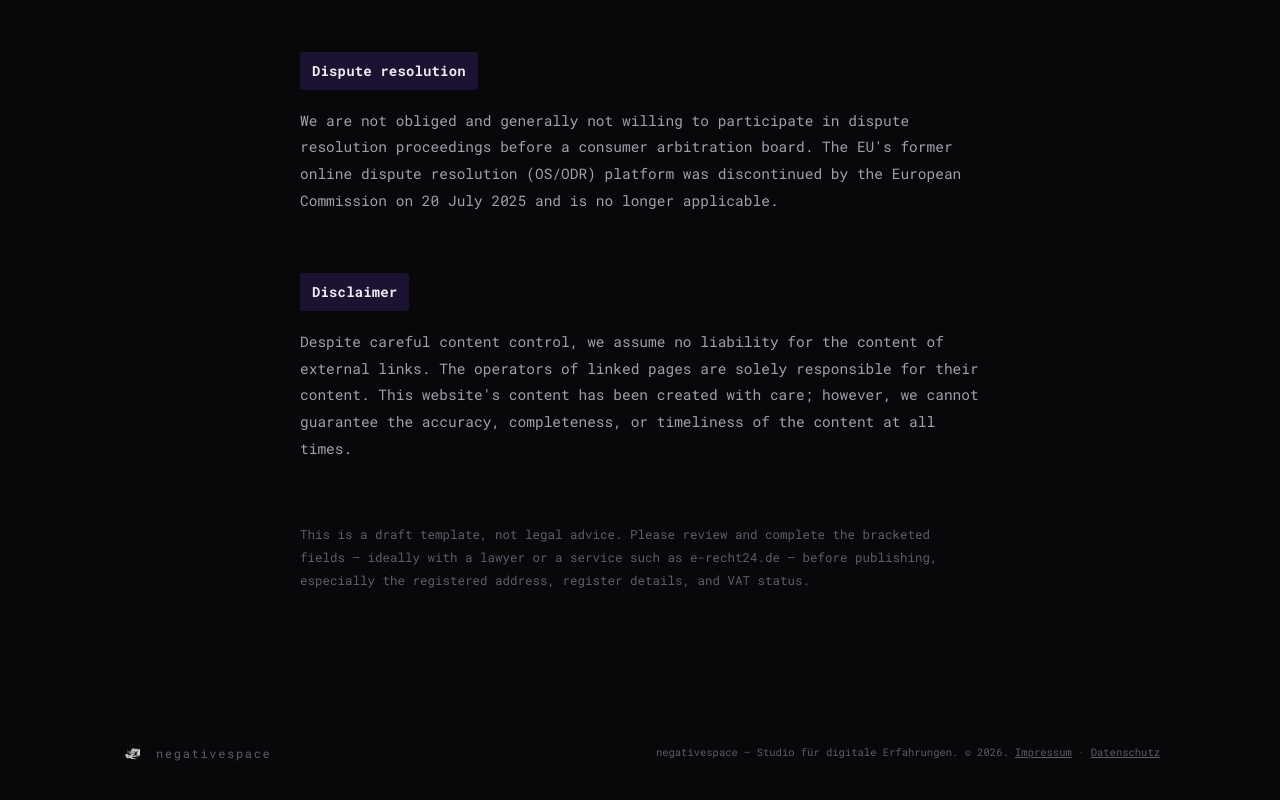
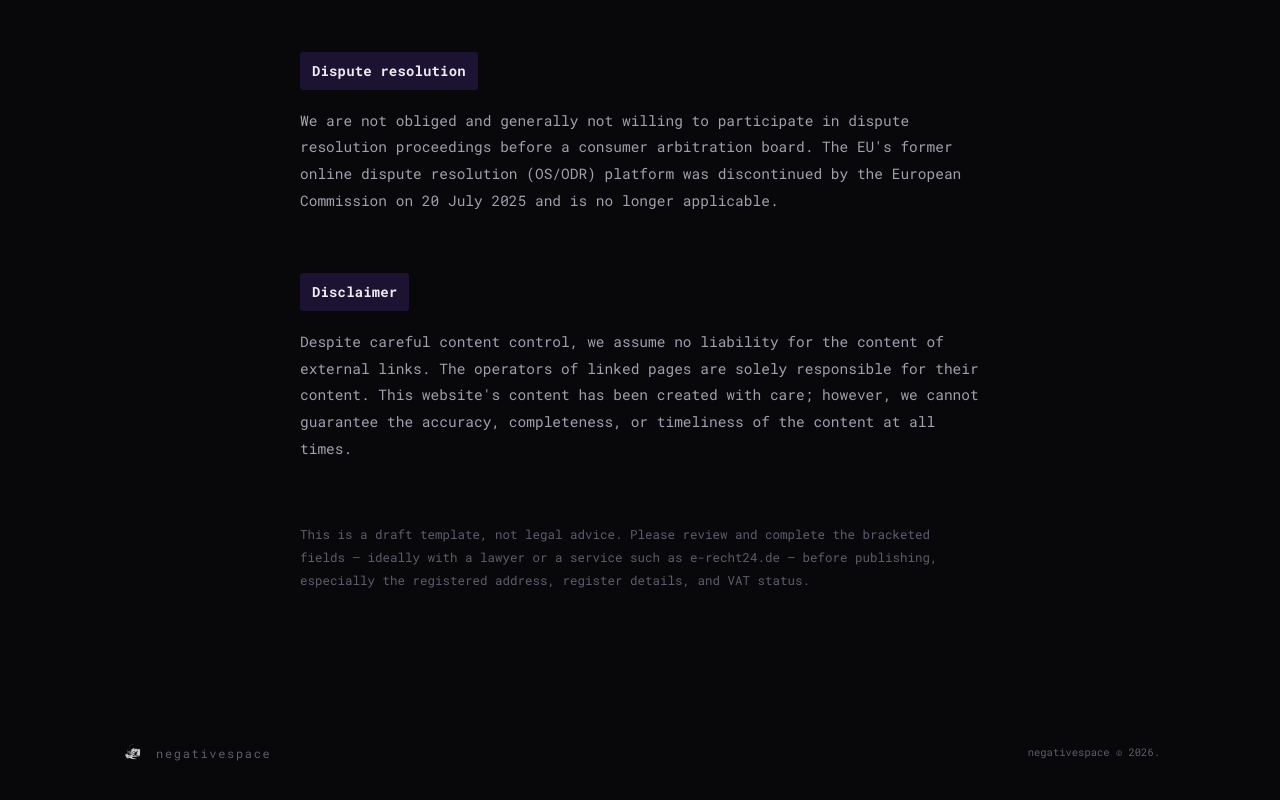
Before and after one commit to Ciggy26/negativespace_website, a plain HTML site: page impressum.html in a window 1280 px wide. Shown: the part 1313-2113 px from the top of the page. Drawn offline with Linux system fonts and the light colour scheme.

Commit message:
Update footer legal text in impressum.html
Removed legal links from the footer in impressum.html.

```diff
--- a/impressum.html
+++ b/impressum.html
@@ -67,7 +67,7 @@
     <img src="assets/negativespace-mark.webp" alt="negativespace">
     <span class="footer-word">negativespace</span>
   </div>
-  <div class="footer-legal">negativespace — Studio für digitale Erfahrungen. © 2026. <a href="impressum.html">Impressum</a> · <a href="datenschutz.html">Datenschutz</a></div>
+  <div class="footer-legal">negativespace © 2026.</div>
 </footer>
 
 <script>
```
